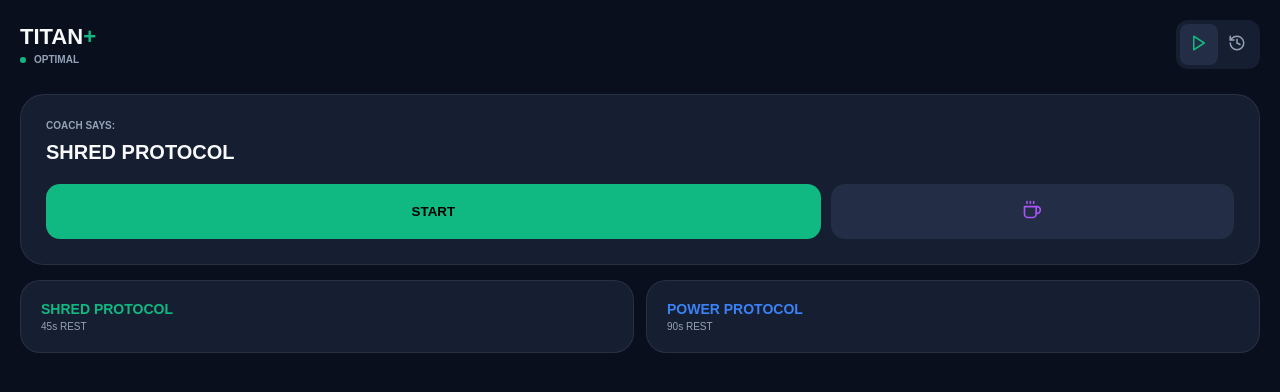
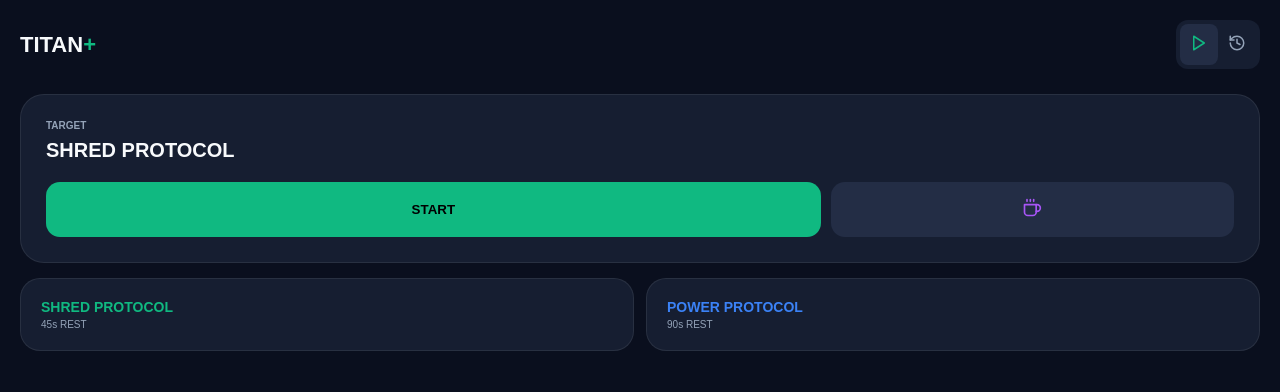
Before and after one commit to srafiq2406teachered-byte/Titan-Tracker, a React (Vite) app: page / in a window 1280 px wide. Shown: the top 392 px of the page. Built offline with nearby package versions, Linux system fonts and the light colour scheme.

Commit message:
Update App.jsx

```diff
--- a/src/App.jsx
+++ b/src/App.jsx
@@ -1,11 +1,11 @@
 import React, { useState, useEffect, useMemo } from 'react';
 import {
-  Clock, History, Play, Check, Plus, Trophy, Calendar,
-  TrendingUp, Zap, BarChart2, Coffee, Wind, Sun, Flame, Activity, Waves, Calculator, AlertTriangle
+  Play, History, Coffee, Calculator, AlertTriangle,
+  Flame, Sun, Waves, Wind, X, BarChart2
 } from 'lucide-react';
 
 const TitanTracker = () => {
-  // --- 1. CORE DATA & THEME ---
+  // --- 1. CORE DATA ---
   const WORKOUTS = {
     SHRED: { id: 'SHRED', name: "SHRED PROTOCOL", rest: 45, ids: ["A1", "A2", "B1", "D1", "D2"], color: '#10B981' },
     POWER: { id: 'POWER', name: "POWER PROTOCOL", rest: 90, ids: ["A1", "A2", "B1", "B2", "C1", "C2"], color: '#3B82F6' }
@@ -30,57 +30,36 @@ const TitanTracker = () => {
   const [sessionData, setSessionData] = useState({});
   const [setCounts, setSetCounts] = useState({});
   const [timeLeft, setTimeLeft] = useState(0);
-  const [showPlateCalc, setShowPlateCalc] = useState(null); // stores target weight
+  const [plateTarget, setPlateTarget] = useState(null);
 
-  // --- 3. PERSISTENCE ---
+  // --- 3. PERSISTENCE (V56 FRESH START) ---
   useEffect(() => {
-    const saved = localStorage.getItem('titan_v55_data');
-    if (saved) setHistory(JSON.parse(saved));
+    const saved = localStorage.getItem('titan_v56_engine');
+    if (saved) {
+      try { setHistory(JSON.parse(saved)); }
+      catch (e) { console.error("Load failed", e); setHistory([]); }
+    }
   }, []);
 
   useEffect(() => {
-    localStorage.setItem('titan_v55_data', JSON.stringify(history));
+    localStorage.setItem('titan_v56_engine', JSON.stringify(history));
   }, [history]);
 
-  // --- 4. COACHING ENGINE ---
+  // --- 4. ENGINE ---
   const stats = useMemo(() => {
-    const now = new Date();
-    const lastSession = history[0];
-    const diffHours = lastSession ? (now - new Date(lastSession.fullDate)) / 3600000 : 100;
-
-    // Deload Logic: Check if last 2 sessions of same protocol had dropping volume
-    const sameProtocolHistory = history.filter(h => h.id === lastSession?.id).slice(0, 3);
-    const isFatigued = sameProtocolHistory.length >= 3 &&
-                       sameProtocolHistory[0].volume < sameProtocolHistory[1].volume &&
-                       sameProtocolHistory[1].volume < sameProtocolHistory[2].volume;
-
-    // Ghost Data: Map exercise IDs to their last recorded sets
     const ghost = {};
     history.forEach(session => {
-      session.details.forEach(ex => {
-        const exId = EXERCISES.find(e => e.name === ex.name)?.id;
-        if (exId && !ghost[exId]) ghost[exId] = ex.sets[0]; // Get last best set
-      });
+      if (session.details) {
+        session.details.forEach(ex => {
+          const exId = EXERCISES.find(e => e.name === ex.name)?.id;
+          if (exId && !ghost[exId]) ghost[exId] = ex.sets[0];
+        });
+      }
     });
-
-    return { status: isFatigued ? 'DELOAD REQ' : (diffHours < 20 ? 'HEALING' : 'OPTIMAL'), isFatigued, ghost };
+    return { ghost };
   }, [history]);
 
-  // --- 5. PLATE CALCULATOR LOGIC ---
-  const calculatePlates = (target) => {
-    let weight = (target - 20) / 2; // Subtract 20kg bar, divide by 2 sides
-    const plates = [25, 20, 15, 10, 5, 2.5, 1.25];
-    const result = [];
-    plates.forEach(p => {
-      while (weight >= p) {
-        result.push(p);
-        weight -= p;
-      }
-    });
-    return result;
-  };
-
-  // --- 6. HANDLERS ---
+  // --- 5. HANDLERS ---
   const startWorkout = (id) => {
     const preset = WORKOUTS[id];
     const list = EXERCISES.filter(e => preset.ids.includes(e.id));
@@ -90,10 +69,20 @@ const TitanTracker = () => {
     setView('train');
   };
 
+  const logRest = () => {
+    const entry = {
+      id: 'REST', date: new Date().toLocaleDateString('en-GB', { day: '2-digit', month: 'short' }),
+      fullDate: new Date().toISOString(), name: "REST DAY", color: T.rest, details: [], volume: 0
+    };
+    setHistory([entry, ...history]);
+    setView('log');
+  };
+
   const finishSession = () => {
     const details = activeSession.list.map(ex => {
       const sets = [];
-      for (let i = 0; i < (setCounts[ex.id] || 3); i++) {
+      const count = setCounts[ex.id] || 3;
+      for (let i = 0; i < count; i++) {
         const w = parseFloat(sessionData[`${ex.id}-s${i}-w`]) || 0;
         const r = parseFloat(sessionData[`${ex.id}-s${i}-r`]) || 0;
         if (w || r) sets.push({ w, r });
@@ -102,15 +91,13 @@ const TitanTracker = () => {
     }).filter(d => d.sets.length > 0);
 
     const volume = details.reduce((acc, ex) => acc + ex.sets.reduce((sA, s) => sA + (s.w * s.r), 0), 0);
-    const isPR = volume > (history.find(h => h.id === activeSession.id)?.volume || 0);
 
     setHistory([{
       id: activeSession.id, fullDate: new Date().toISOString(),
       date: new Date().toLocaleDateString('en-GB', { day: '2-digit', month: 'short' }),
-      name: activeSession.name, color: activeSession.color, details, volume, isPR
+      name: activeSession.name, color: activeSession.color, details, volume
     }, ...history]);
 
-    if (isPR && window.navigator.vibrate) window.navigator.vibrate([100, 50, 100]);
     setActiveSession(null); setSessionData({}); setView('log');
   };
 
@@ -119,13 +106,7 @@ const TitanTracker = () => {
 
       {/* HEADER */}
       <div style={{ display: 'flex', justifyContent: 'space-between', alignItems: 'center', marginBottom: '25px' }}>
-        <div>
-          <h1 style={{ fontSize: '22px', fontWeight: '900', margin: 0 }}>TITAN<span style={{color: T.accent}}>+</span></h1>
-          <div style={{ display: 'flex', gap: '8px', alignItems: 'center', marginTop: '4px' }}>
-             <div style={{ width: '6px', height: '6px', borderRadius: '50%', background: stats.isFatigued ? T.danger : T.accent }} />
-             <span style={{ fontSize: '10px', color: T.subtext, fontWeight: '900' }}>{stats.status}</span>
-          </div>
-        </div>
+        <h1 style={{ fontSize: '22px', fontWeight: '900', margin: 0 }}>TITAN<span style={{color: T.accent}}>+</span></h1>
         <div style={{ display: 'flex', background: T.surface, padding: '4px', borderRadius: '12px' }}>
           <button onClick={() => setView('menu')} style={{ border: 'none', padding: '10px', background: view === 'menu' ? T.card : 'transparent', color: view === 'menu' ? T.accent : T.subtext, borderRadius: '8px' }}><Play size={18}/></button>
           <button onClick={() => setView('log')} style={{ border: 'none', padding: '10px', background: view === 'log' ? T.card : 'transparent', color: view === 'log' ? T.accent : T.subtext, borderRadius: '8px' }}><History size={18}/></button>
@@ -135,17 +116,14 @@ const TitanTracker = () => {
       {/* VIEW: MENU */}
       {view === 'menu' && (
         <div style={{ display: 'flex', flexDirection: 'column', gap: '15px' }}>
-          <div style={{ background: stats.isFatigued ? `${T.danger}22` : T.surface, padding: '25px', borderRadius: '24px', border: `1px solid ${stats.isFatigued ? T.danger : T.border}` }}>
-            <div style={{ display: 'flex', justifyContent: 'space-between' }}>
-              <span style={{ fontSize: '10px', fontWeight: '900', color: stats.isFatigued ? T.danger : T.subtext }}>COACH SAYS:</span>
-              {stats.isFatigued && <AlertTriangle size={14} color={T.danger}/>}
-            </div>
-            <div style={{ fontSize: '20px', fontWeight: '900', margin: '10px 0 20px 0' }}>
-              {stats.isFatigued ? 'DELOAD RECOMMENDED' : (history[0]?.id === 'SHRED' ? 'POWER PROTOCOL' : 'SHRED PROTOCOL')}
+          <div style={{ background: T.surface, padding: '25px', borderRadius: '24px', border: `1px solid ${T.border}` }}>
+            <div style={{ fontSize: '10px', fontWeight: '900', color: T.subtext, marginBottom: '8px' }}>TARGET</div>
+            <div style={{ fontSize: '20px', fontWeight: '900', marginBottom: '20px' }}>
+              {history[0]?.id === 'SHRED' ? 'POWER PROTOCOL' : 'SHRED PROTOCOL'}
             </div>
             <div style={{ display: 'flex', gap: '10px' }}>
-              <button onClick={() => startWorkout(history[0]?.id === 'SHRED' ? 'POWER' : 'SHRED')} style={{ flex: 2, background: T.accent, border: 'none', padding: '16px', borderRadius: '14px', fontWeight: '900' }}>START</button>
-              <button onClick={() => { /* Log rest logic */ }} style={{ flex: 1, background: T.card, color: T.rest, border: 'none', padding: '16px', borderRadius: '14px' }}><Coffee size={20} style={{margin:'0 auto'}}/></button>
+              <button onClick={() => startWorkout(history[0]?.id === 'SHRED' ? 'POWER' : 'SHRED')} style={{ flex: 2, background: T.accent, border: 'none', padding: '16px', borderRadius: '14px', fontWeight: '900', color: '#000' }}>START</button>
+              <button onClick={logRest} style={{ flex: 1, background: T.card, color: T.rest, border: 'none', padding: '16px', borderRadius: '14px' }}><Coffee size={20} style={{margin:'0 auto'}}/></button>
             </div>
           </div>
           <div style={{ display: 'grid', gridTemplateColumns: '1fr 1fr', gap: '12px' }}>
@@ -175,14 +153,13 @@ const TitanTracker = () => {
                   <button type="button" onClick={() => setTimeLeft(activeSession.rest)} style={{ width: '45px', height: '45px', background: T.card, borderRadius: '10px', border: 'none', color: T.accent, fontWeight: '900' }}>{i + 1}</button>
                   <div style={{ flex: 1, position: 'relative' }}>
                     <input type="number" placeholder="KG" value={sessionData[`${ex.id}-s${i}-w`] || ''} onChange={e => setSessionData({...sessionData, [`${ex.id}-s${i}-w`]: e.target.value})} style={{ width: '100%', height: '45px', background: '#000', border: `1px solid ${T.border}`, borderRadius: '10px', color: '#FFF', textAlign: 'center' }} />
-                    <button onClick={() => setShowPlateCalc(sessionData[`${ex.id}-s${i}-w`])} style={{ position: 'absolute', right: '5px', top: '12px', background: 'none', border: 'none', color: T.subtext }}><Calculator size={14}/></button>
                   </div>
-                  <input type="number" placeholder="REPS" onChange={e => setSessionData({...sessionData, [`${ex.id}-s${i}-r`]: e.target.value})} style={{ flex: 1, height: '45px', background: '#000', border: `1px solid ${T.border}`, borderRadius: '10px', color: T.accent, textAlign: 'center' }} />
+                  <input type="number" placeholder="REPS" value={sessionData[`${ex.id}-s${i}-r`] || ''} onChange={e => setSessionData({...sessionData, [`${ex.id}-s${i}-r`]: e.target.value})} style={{ flex: 1, height: '45px', background: '#000', border: `1px solid ${T.border}`, borderRadius: '10px', color: T.accent, textAlign: 'center' }} />
                 </div>
               ))}
             </div>
           ))}
-          <button onClick={finishSession} style={{ position: 'fixed', bottom: '30px', left: '20px', right: '20px', background: T.accent, padding: '22px', borderRadius: '18px', fontWeight: '900', color: '#000', border: 'none' }}>FINISH SESSION</button>
+          <button onClick={finishSession} style={{ position: 'fixed', bottom: '30px', left: '20px', right: '20px', background: T.accent, padding: '22px', borderRadius: '18px', fontWeight: '900', color: '#000', border: 'none', zIndex: 10 }}>FINISH SESSION</button>
         </div>
       )}
 
@@ -191,33 +168,18 @@ const TitanTracker = () => {
         <div style={{ display: 'flex', flexDirection: 'column', gap: '12px' }}>
           {history.map((h, i) => (
             <div key={i} style={{ background: T.surface, padding: '18px', borderRadius: '18px', borderLeft: `4px solid ${h.color}` }}>
-              <div style={{ display: 'flex', justifyContent: 'space-between', alignItems: 'center' }}>
+              <div style={{ display: 'flex', justifyContent: 'space-between' }}>
                 <span style={{ fontWeight: '900', fontSize: '13px' }}>{h.date}</span>
-                {h.isPR && <div style={{ background: T.accent, color: '#000', fontSize: '8px', fontWeight: '900', padding: '2px 6px', borderRadius: '4px' }}>NEW VOLUME PR</div>}
                 <span style={{ color: h.color, fontWeight: '900', fontSize: '10px' }}>{h.name}</span>
               </div>
+              {h.volume > 0 && <div style={{ fontSize: '10px', color: T.subtext, marginTop: '5px' }}>{h.volume.toLocaleString()} KG VOLUME</div>}
             </div>
           ))}
+          <button onClick={() => { if(window.confirm('Wipe History?')) setHistory([]); }} style={{ marginTop: '20px', opacity: 0.3, fontSize: '10px', color: T.danger, border: 'none', background: 'none' }}>RESET ENGINE</button>
         </div>
       )}
 
-      {/* PLATE CALCULATOR MODAL */}
-      {showPlateCalc && (
-        <div style={{ position: 'fixed', inset: 0, background: 'rgba(0,0,0,0.85)', display: 'flex', alignItems: 'center', justifyContent: 'center', padding: '40px', zIndex: 2000 }} onClick={() => setShowPlateCalc(null)}>
-          <div style={{ background: T.surface, width: '100%', padding: '30px', borderRadius: '30px', textAlign: 'center' }}>
-            <div style={{ fontSize: '10px', color: T.subtext, fontWeight: '900', marginBottom: '10px' }}>PLATE MATH (PER SIDE)</div>
-            <div style={{ fontSize: '32px', fontWeight: '900', color: T.accent, marginBottom: '20px' }}>{showPlateCalc} KG</div>
-            <div style={{ display: 'flex', flexWrap: 'wrap', gap: '10px', justifyContent: 'center' }}>
-              {calculatePlates(showPlateCalc).map((p, i) => (
-                <div key={i} style={{ padding: '10px 15px', background: T.card, borderRadius: '10px', fontWeight: '900', border: `1px solid ${T.accent}44` }}>{p}</div>
-              ))}
-            </div>
-            <div style={{ marginTop: '20px', fontSize: '10px', color: T.subtext }}>Excludes 20kg bar</div>
-          </div>
-        </div>
-      )}
-
-      {/* TIMER HUD */}
+      {/* REST TIMER HUD */}
       {timeLeft > 0 && (
         <div onClick={() => setTimeLeft(0)} style={{ position: 'fixed', bottom: '25px', left: '20px', right: '20px', background: T.accent, color: '#000', padding: '24px', borderRadius: '28px', display: 'flex', justifyContent: 'space-between', alignItems: 'center', zIndex: 1000 }}>
           <span style={{ fontWeight: '950', fontSize: '36px' }}>{timeLeft}s</span>
@@ -225,11 +187,10 @@ const TitanTracker = () => {
         </div>
       )}
 
-      {/* TIMER TICKER */}
+      {/* TICKER */}
       {useEffect(() => {
         let timer;
         if (timeLeft > 0) timer = setInterval(() => setTimeLeft(p => p - 1), 1000);
-        if (timeLeft === 0 && history.length > 0) { /* Optional: Play sound or vibrate when rest ends */ }
         return () => clearInterval(timer);
       }, [timeLeft])}
 
```
